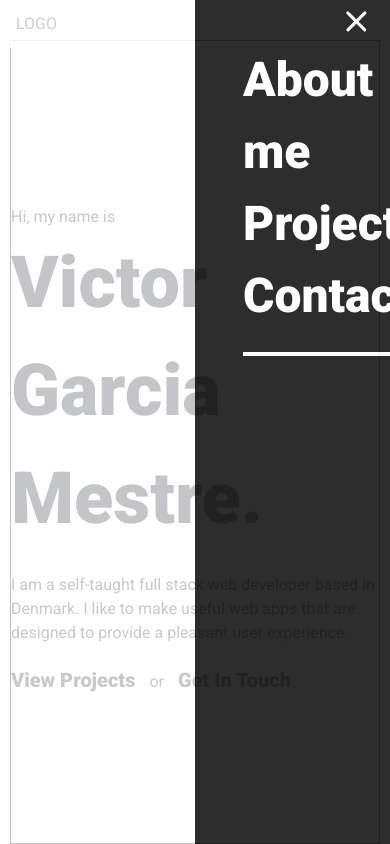
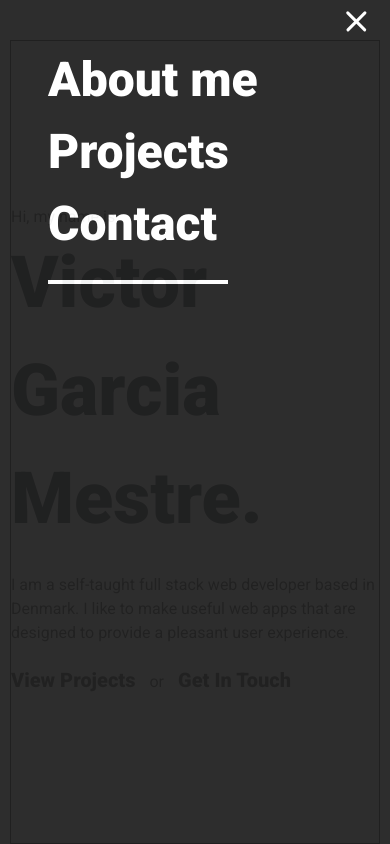
Before and after one commit to vgarmes/portfolio, a plain HTML site: page index.html in a window 390 px wide. Both pictures are taken after a click on the button "toggle navigation". Shown: the top 844 px of the page. Drawn offline with Linux system fonts and the light colour scheme.

Commit message:
responsive nav side bar

```diff
--- a/styles.css
+++ b/styles.css
@@ -166,6 +166,12 @@ header {
 
   transform: translateX(100%);
   transition: transform 250ms cubic-bezier(0.5, 0, 0.5, 1);
+}
+
+@media only screen and (max-width: 600px) {
+  .nav__sidebar {
+    left: 0; /*navigation side bar will take the whole screen on phones */
+  }
 }
 
 #nav__close-layer {
```
